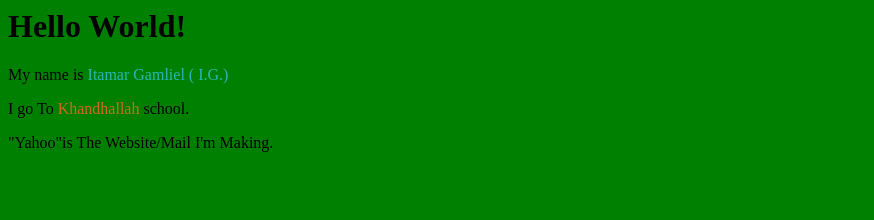
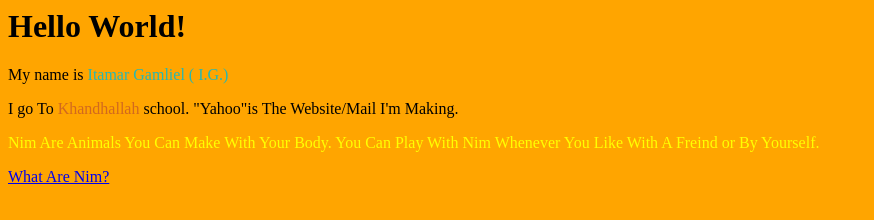
Before and after one commit to gamliel-family/gamliel-family, a plain HTML site: page itamar/index.html in a window 1280 px wide. Shown: the whole page, without its empty margins (0-874 px from the left). Drawn offline with Linux system fonts and the light colour scheme.

Commit message:
Itamar's work

```diff
--- a/itamar/index.html
+++ b/itamar/index.html
@@ -4,13 +4,22 @@
 <title>Yahoo!</title>
 </head>
 </div>
-<body style="background-color:Green">
+<body style="background-color:orange">
 <h1>Hello World!</h1>
 <div>My name is <span style="color:#27b7b2">Itamar Gamliel ( I.G.) </span>
-  <p>
-    I go To <span style="color: chocolate">Khandhallah</span> school.
-  <p>
-    "Yahoo"is The Website/Mail I'm Making.
+    <p>
+        I go To <span style="color: chocolate">Khandhallah</span> school.
+        "Yahoo"is The Website/Mail I'm Making.
 </div>
+
+
+<span style="color: yellow">Nim Are Animals You Can Make With Your Body.
+You Can Play With Nim Whenever You Like With
+  A Freind or By Yourself.</span>
+<p>
+    <a href="/nim-project"> What Are Nim? </a>
+</p>
+
+
 </body>
 </html>
```
